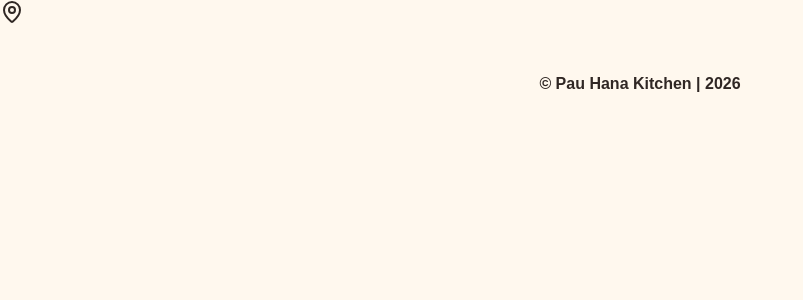
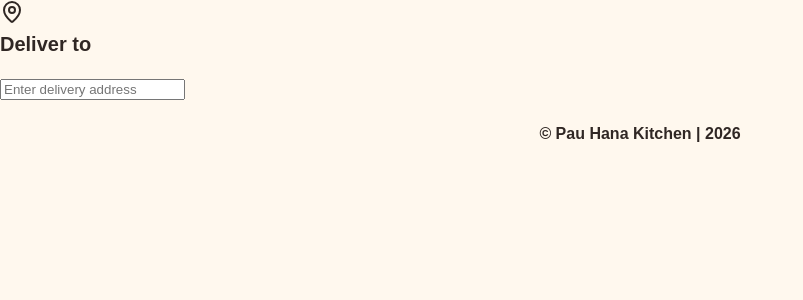
Before and after one commit to jjackson112/pau-hana-kitchen, a React (Vite) app in the folder frontend/: page /map in a window 1280 px wide. Shown: the top 300 px of the page, without its empty margins (0-803 px from the left). Built offline with nearby package versions, Linux system fonts and the light colour scheme.

Commit message:
pickup or delivery logic in LocationMap - main logic stays in Checkout

```diff
--- a/frontend/src/components/LocationMap.jsx
+++ b/frontend/src/components/LocationMap.jsx
@@ -1,16 +1,46 @@
-import { MapPin } from "lucide-react";
+import { MapPin, Store } from "lucide-react";
 
 function LocationMap({ orderType }) {
     const restaurantAddress = "Hana Town, HI"
-    const mapQuery = encodeURIComponent(restaurantAddress)
+    const isPickup = orderType === "pickup"
 
     return (
         <section className="location-map">
-            <MapPin aria-hidden="true" />
+            <div className="location-header">
+                <MapPin aria-hidden="true" />
+                <h3>{isPickup ? "Pickup at" : "Deliver to"}</h3>
+            </div>
 
-            <div>
-                <h3></h3>
-            </div>
+            {isPickup ? (
+                <>
+                    <div className="map-frame">
+                        <iframe
+                            src="https://www.google.com/maps/embed?pb=!1m18!1m12!1m3!1d3730.9915870403206!2d-155.9906395245683!3d20.751135080829687!2m3!1f0!2f0!3f0!3m2!1i1024!2i768!4f13.1!3m3!1m2!1s0x7954ac288c098091%3A0xb25044f245c10cb9!2s1752%20Mill%20Pl%2C%20Hana%2C%20HI%2096713!5e0!3m2!1sen!2sus!4v1788532808860!5m2!1sen!2sus"
+                            title="Pau Hana Kitchen pickup location"
+                            width="600"
+                            height="450"
+                            style="border:0;"
+                            allowfullscreen=""
+                            loading="lazy"
+                            referrerpolicy="strict-origin-when-cross-origin">
+                        </iframe>
+                    </div>
+
+                    <div className="restaurant-location">
+                        <Store aria-hidden="true" />
+                        <p>{restaurantAddress}</p>
+                    </div>
+                </>
+            ) : (
+                <div className="delivery-location">
+                    <input
+                        className=""
+                        type="text"
+                        placeholder="Enter delivery address"
+                    />
+                </div>
+            )}
+
         </section>
     )
 }
```
